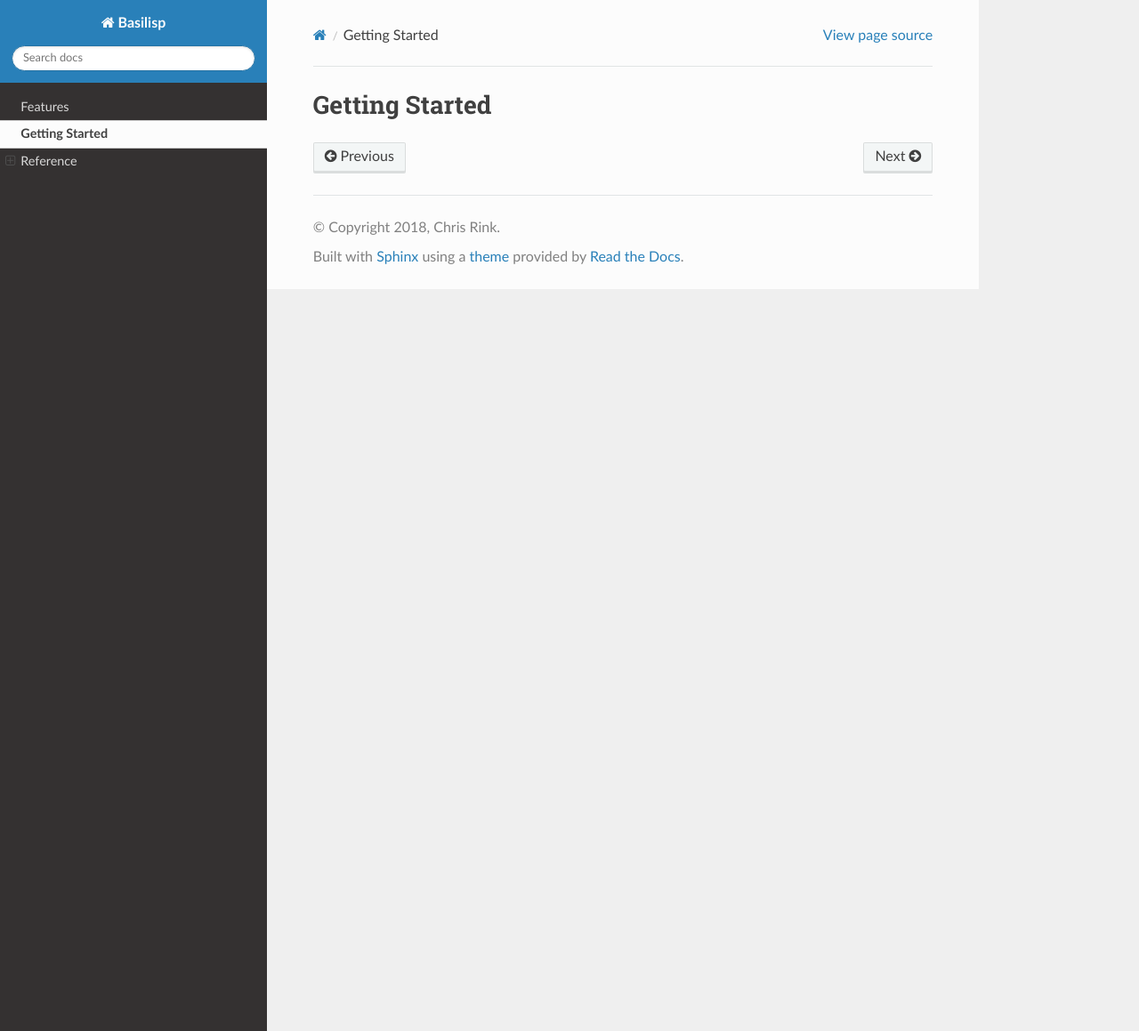
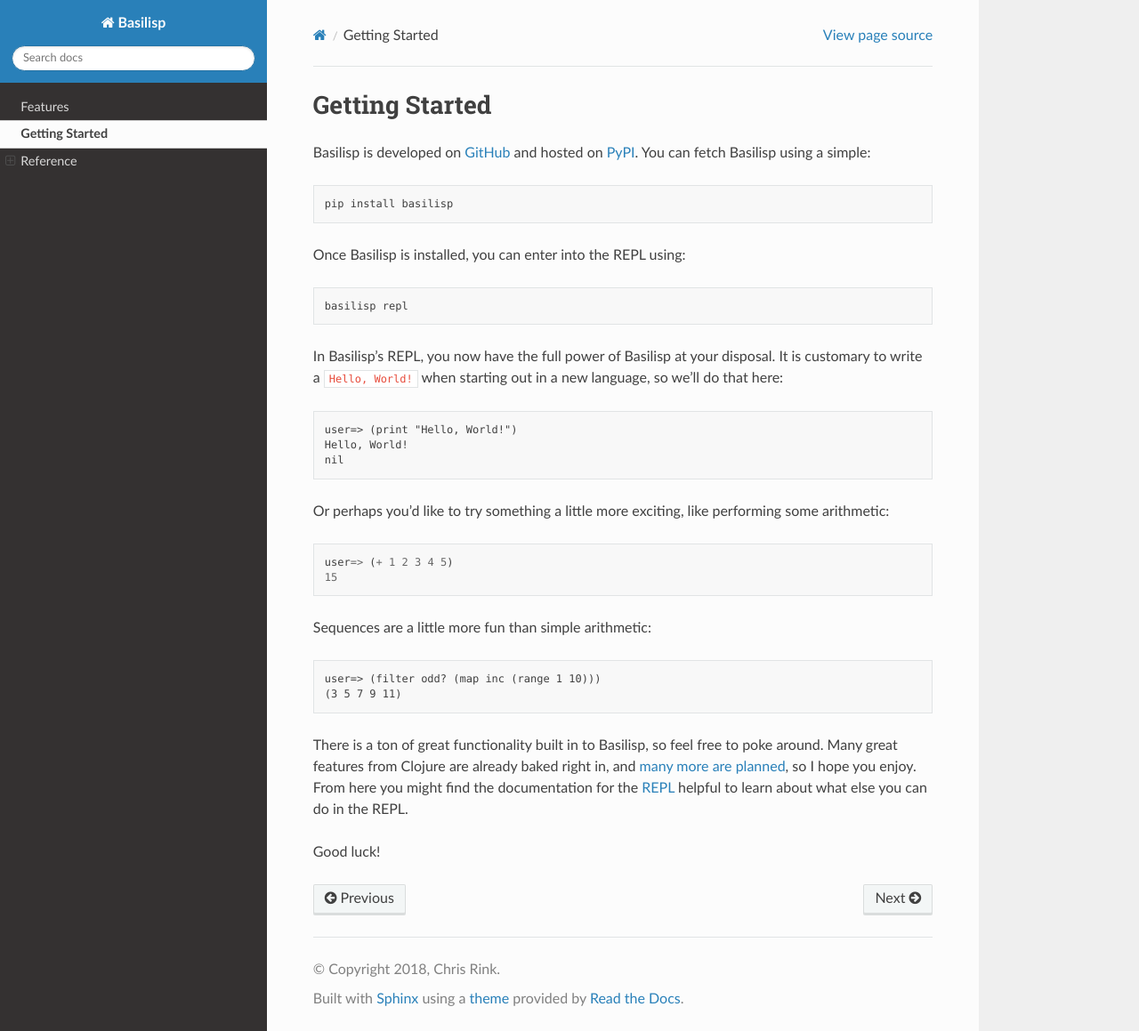
Before and after one commit to basilisp-lang/basilisp, a Sphinx documentation site: the page built from docs/gettingstarted.rst, in a window 1280 px wide and 1159 px high. Shown: the whole window at 89% size. Built offline with Sphinx 7.4.7 and the Read the Docs theme 2.0.0, drawn with Linux system fonts in a browser that asks for light colours.

Commit message:
getting started docs

```diff
--- a/docs/gettingstarted.rst
+++ b/docs/gettingstarted.rst
@@ -1,2 +1,34 @@
 Getting Started
 ===============
+
+Basilisp is developed on `GitHub <https://github.com/chrisrink10/basilisp>`_ and hosted on `PyPI <https://pypi.python.org/pypi/basilisp>`_.
+You can fetch Basilisp using a simple::
+
+    pip install basilisp
+
+Once Basilisp is installed, you can enter into the REPL using::
+
+    basilisp repl
+
+In Basilisp's REPL, you now have the full power of Basilisp at your disposal.
+It is customary to write a ``Hello, World!`` when starting out in a new language, so we'll do that here::
+
+    user=> (print "Hello, World!")
+    Hello, World!
+    nil
+
+Or perhaps you'd like to try something a little more exciting, like performing some arithmetic::
+
+    user=> (+ 1 2 3 4 5)
+    15
+
+Sequences are a little more fun than simple arithmetic::
+
+    user=> (filter odd? (map inc (range 1 10)))
+    (3 5 7 9 11)
+
+There is a ton of great functionality built in to Basilisp, so feel free to poke around.
+Many great features from Clojure are already baked right in, and `many more are planned <https://github.com/chrisrink10/basilisp/issues>`_, so I hope you enjoy.
+From here you might find the documentation for the :ref:`repl` helpful to learn about what else you can do in the REPL.
+
+Good luck!
```
